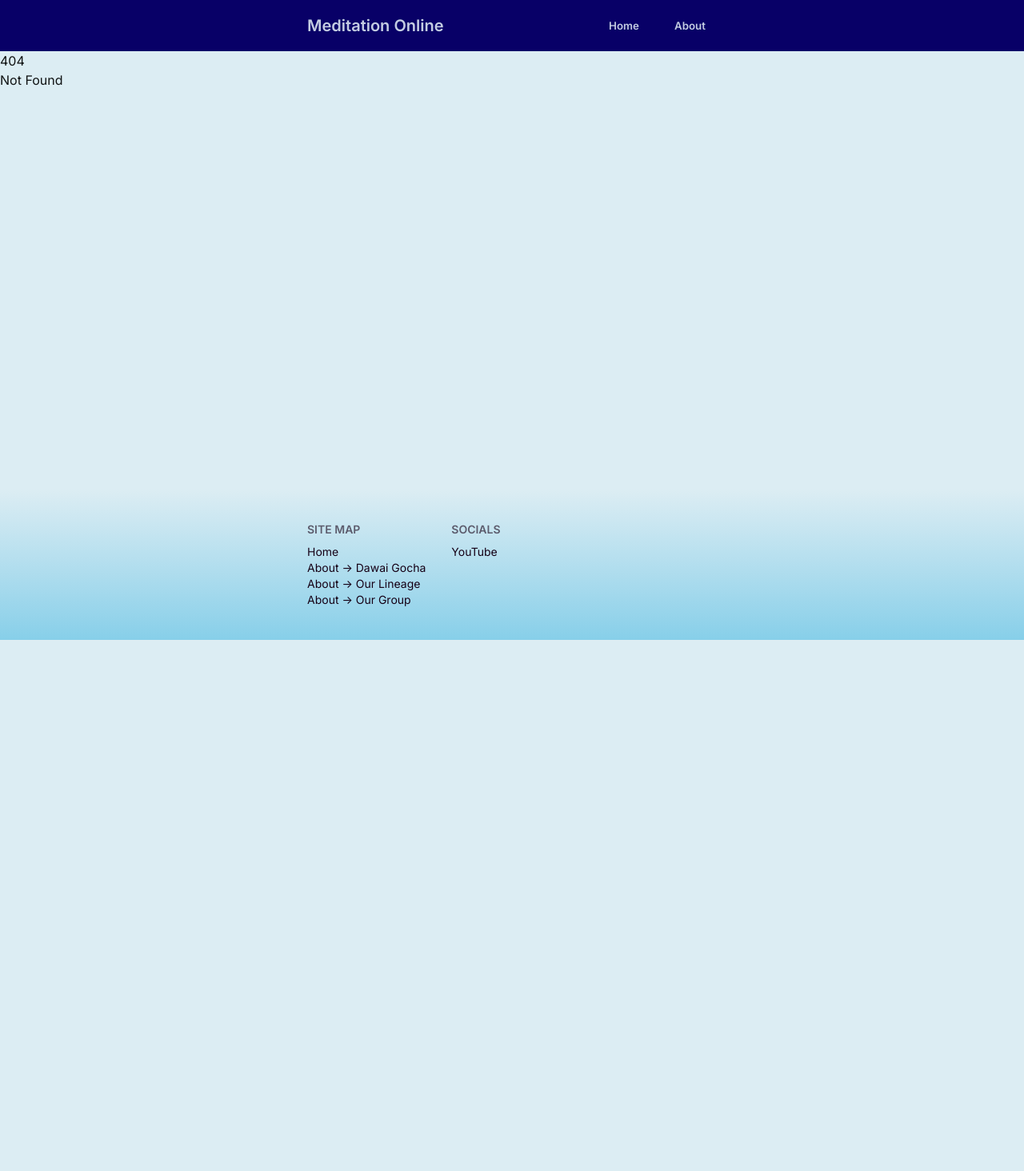
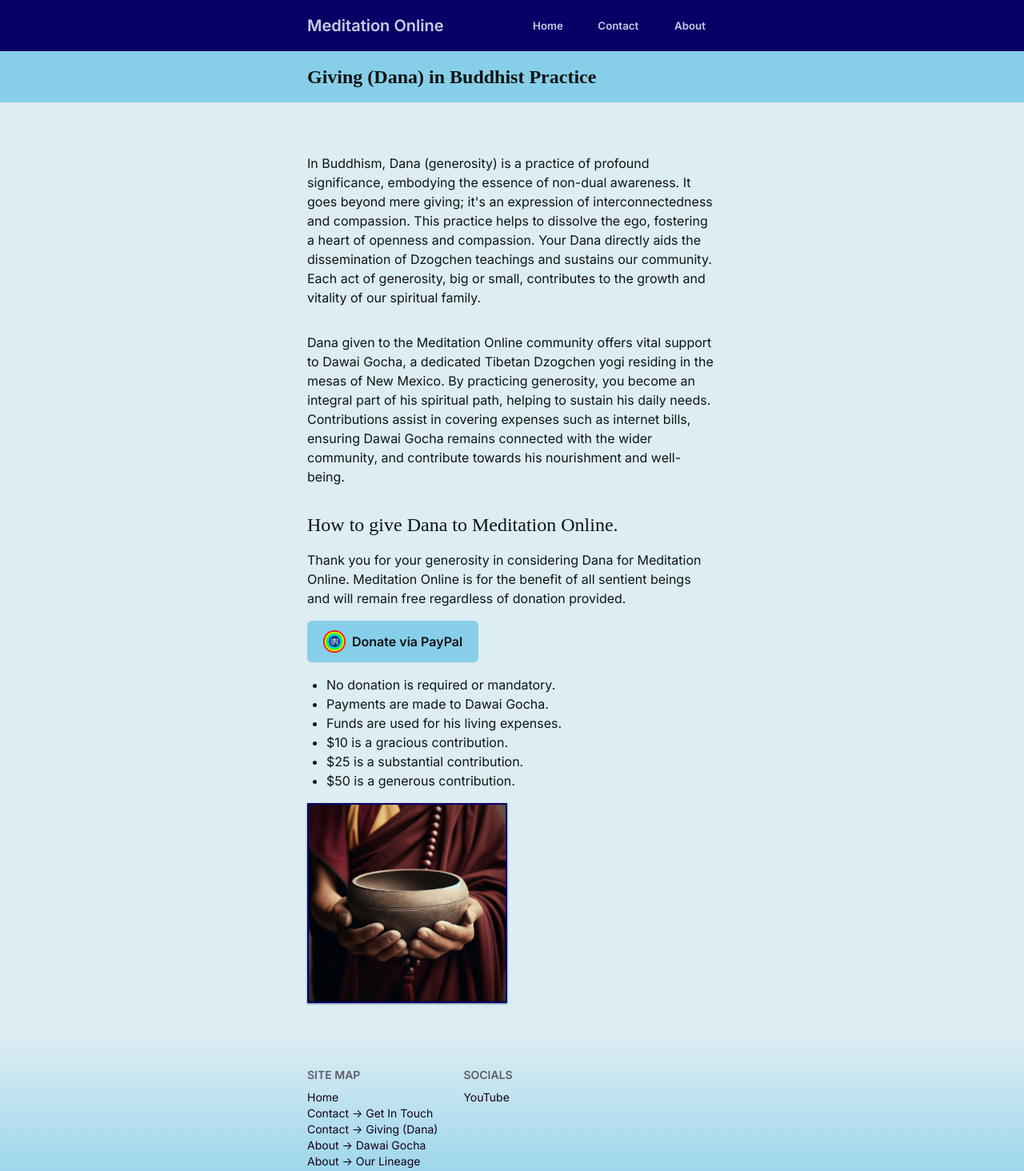
Before and after one commit to mo-sangha/website, a SvelteKit app in the folder frontend/: page /contact/giving in a window 1280 px wide. Before the commit this address had no page. Shown: the top 1464 px of the page at 80% size. Before the commit the page ends 800 px from the top, so only its background shows below. Built offline with nearby package versions, Linux system fonts and the light colour scheme; a web font is replaced by a local one.

Commit message:
New stuff

```diff
--- a/frontend/src/app.html
+++ b/frontend/src/app.html
@@ -2,8 +2,8 @@
 <html lang="en" class="h-full w-full" data-theme="dzogchen">
 	<head>
 		<meta charset="utf-8" />
-		<title>Meditation Online | Free to join. Twice per day.</title>
-		<meta name="description" content="Free, live meditation sessions that are free to join online. All are welcome. We meet twice a day: 9am and 9pm ET. We are descended from the authentic Tibetan Buddhist Nyingma Palyul lineage, with a focus on Dzogchen, also known as Atiyoga." />
+		<title>Meditation Online | Always free. Twice per day.</title>
+		<meta name="description" content="Free, live meditation sessions that are always free. All are welcome. We meet twice a day: 9am and 9pm ET. We are descended from the authentic Tibetan Buddhist Nyingma Palyul lineage, with a focus on Dzogchen, also known as Atiyoga." />
 		<link rel="icon" href="%sveltekit.assets%/favicon.ico" />
 		<meta name="viewport" content="width=device-width, initial-scale=1" />
 		<link rel="preconnect" href="https://fonts.gstatic.com" crossorigin>
--- a/frontend/src/components/Photo.svelte
+++ b/frontend/src/components/Photo.svelte
@@ -1,6 +1,6 @@
 <script lang="ts">
 	export let src: string;
-	export let caption: string;
+	export let caption: string | undefined = undefined;
 </script>
 
 <figure class="w-fit">
--- a/frontend/src/routes/+layout.svelte
+++ b/frontend/src/routes/+layout.svelte
@@ -7,6 +7,13 @@
 
 	const links: NavLink[] = [
 		{ name: 'Home', href: '/' },
+		{
+			name: 'Contact',
+			children: [
+				{ name: 'Get In Touch', href: '/contact/get-in-touch' },
+				{ name: 'Giving (Dana)', href: '/contact/giving' },
+			]
+		},
 		{
 			name: 'About',
 			children: [
--- a/frontend/src/routes/+page.svelte
+++ b/frontend/src/routes/+page.svelte
@@ -22,10 +22,10 @@
 			</div>
 			<div class="text-left mx-auto w-fit">
 				<ul class="list-disc">
-					<li>Free to join online. All are welcome.</li>
+					<li>Always free. All are welcome.</li>
 					<li>Twice a day: 9am and 9pm ET.</li>
 					<li>Established 2013.</li>
-					<li>Led by <a class="link-hover text-secondary" href="/about/dawai-gocha">dawai</a>.</li>
+					<li>Hosted by <a class="link-hover text-secondary" href="/about/dawai-gocha">dawai</a>.</li>
 				</ul>
 			</div>
 			<a
--- a/frontend/src/routes/about/our-group/+page.svelte
+++ b/frontend/src/routes/about/our-group/+page.svelte
@@ -19,7 +19,7 @@
 
 		<p>
 			The lineage and transmission is very important with practices like Dzogchen, Mahamudra and
-			Zen. Our group is led by <a class="link-hover text-secondary" href="/about/dawai-gocha"
+			Zen. Our group is hosted by <a class="link-hover text-secondary" href="/about/dawai-gocha"
 				>dawai</a
 			>, who is a Getting empowerments from living recognized masters, following your teachers
 			advice, and doing any preliminary practices is recommended. If the practitioner is ready then
--- /dev/null
+++ b/frontend/src/routes/contact/get-in-touch/+page.svelte
@@ -0,0 +1,15 @@
+<script>
+	import Photo from '../../../components/Photo.svelte';
+</script>
+
+<div class="h-full w-full flex flex-col gap-8 md:gap-16">
+	<h2 class="page-header">Get In Touch</h2>
+	<div class="page-content-section">
+		<h3 class="font-display text-2xl">How to join our daily meditations.</h3>
+		<p>
+			You can join our online meditation sessions by clicking the "Join" button on the <a href="/" class="link-hover text-secondary">home page</a>. Sessions happen twice a day, at 9am and 9pm ET. All sessions are completely and always free, require no registration, and are free for the benefit of all sentient beings.
+		</p>
+		<h3 class="font-display text-2xl">Ways to keep in touch.</h3>
+		<p>You can contact Dawai Gocha directly by sending an email to <a href="mailto:dawaigocha108@gmail.com" class="link-hover text-secondary">dawaigocha108@gmail.com</a>. We have also recently started a <a href="https://www.youtube.com/@JoinMeditationOnline" class="link-hover text-secondary">new YouTube channel</a> where we post recordings of some of our sessions.</p>
+	</div>
+</div>
--- /dev/null
+++ b/frontend/src/routes/contact/giving/+page.svelte
@@ -0,0 +1,45 @@
+<script>
+	import Photo from '../../../components/Photo.svelte';
+</script>
+
+<div class="h-full w-full flex flex-col gap-8 md:gap-16">
+	<h2 class="page-header">Giving (Dana) in Buddhist Practice</h2>
+	<div class="page-content-section">
+		<p>
+			In Buddhism, Dana (generosity) is a practice of profound significance, embodying the essence of non-dual awareness. It goes beyond mere giving; it's an expression of interconnectedness and compassion. This practice helps to dissolve the ego, fostering a heart of openness and compassion.  Your Dana directly aids the dissemination of Dzogchen teachings and sustains our community. Each act of generosity, big or small, contributes to the growth and vitality of our spiritual family.
+		</p>
+		<p>
+            Dana given to the Meditation Online community offers vital support to Dawai Gocha, a dedicated Tibetan Dzogchen yogi residing in the mesas of New Mexico. By practicing generosity, you become an integral part of his spiritual path, helping to sustain his daily needs. Contributions assist in covering expenses such as internet bills, ensuring Dawai Gocha remains connected with the wider community, and contribute towards his nourishment and well-being.
+        </p>
+        <div class="flex flex-col gap-4">
+            <div class="font-display text-2xl">How to give Dana to Meditation Online.</div>
+            <p>Thank you for your generosity in considering Dana for Meditation Online. Meditation Online is for the benefit of all sentient beings and will remain free regardless of donation provided.</p>
+            <p>
+                <a
+                    href="https://www.paypal.com/paypalme/dawaigocha"
+                    target="_blank"
+                    class="py-3 px-5 round rounded-md bg-base-300 text-base-content hover:bg-primary transition-colors  hover:text-primary-content font-bold object-contain flex flex-row w-fit gap-2 items-center shadow-sm hover:shadow-md"
+                >
+                        <img src="/favicon-32x32.png" alt="" class="inline-block w-fit object-contain h-7" />
+                        <span class="w-full">
+                            Donate via PayPal
+                        </span>
+                </a>
+            </p>
+
+            <div class="flex flex-col 2xl:flex-row-reverse 2xl:justify-end gap-4">
+                <div class="flex flex-col h-full">
+                    <ul class="list-disc flex flex-col md:pl-6">
+                        <li>No donation is required or mandatory.</li>
+                        <li>Payments are made to Dawai Gocha.</li>
+                        <li>Funds are used for his living expenses.</li>
+                        <li>$10 is a gracious contribution.</li>
+                        <li>$25 is a substantial contribution.</li>
+                        <li>$50 is a generous contribution.</li>
+                    </ul>
+                </div>
+                <Photo src="/photo-begging-bowl.jpg" />
+            </div>
+        </div>
+	</div>
+</div>
```
Also changed, not shown: frontend/asset-projects/originals/begging-bowl.png (added), frontend/static/photo-begging-bowl.jpg (added).
